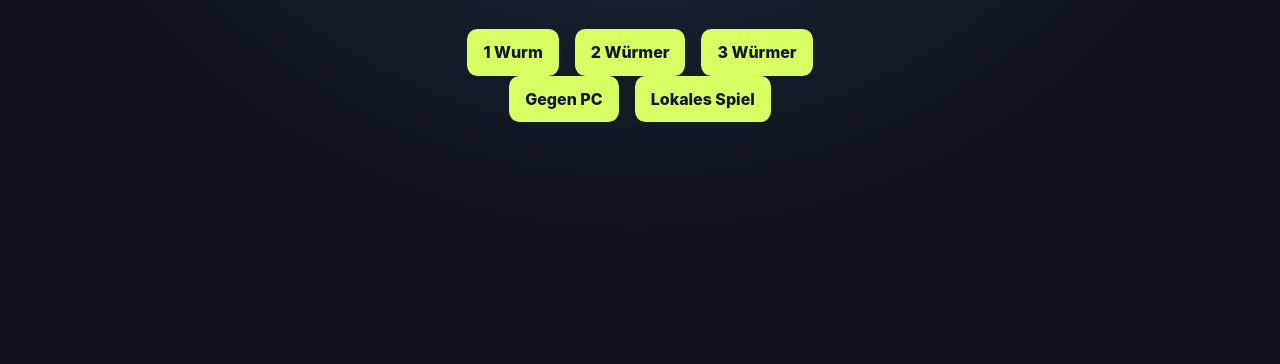
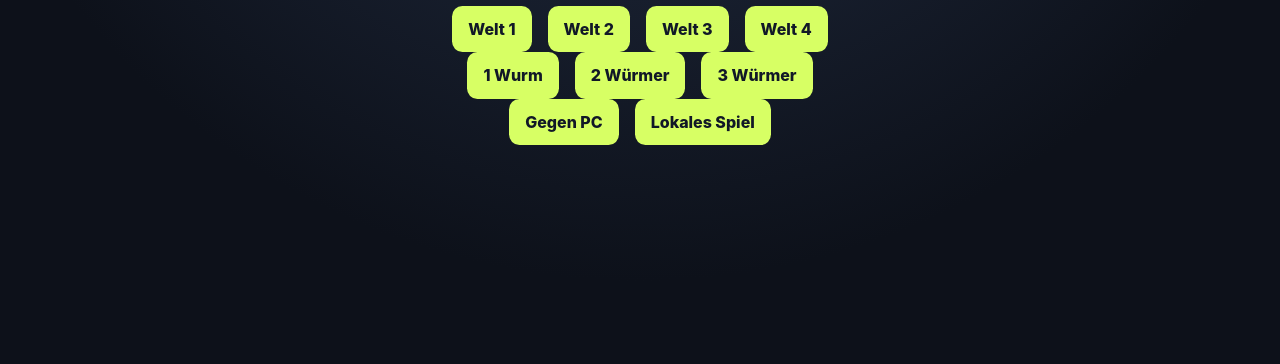
Before and after one commit to SimonP1P/worms, a plain HTML site: page index.html in a window 1280 px wide. Shown: the part 436-800 px from the top of the page. Drawn offline with Linux system fonts and the light colour scheme.

Commit message:
Phase 11: Add world selection controls

```diff
--- a/index.html
+++ b/index.html
@@ -15,7 +15,7 @@
         <h1>Worms Arena</h1>
         <p>Rundenbasierte Gefechte auf zerstörbaren Welten.</p>
       </header>
-      <div class="menu-actions" aria-label="Teamgröße"><button data-team-size="1">1 Wurm</button><button data-team-size="2">2 Würmer</button><button data-team-size="3">3 Würmer</button></div><div id="menu-actions" class="menu-actions" aria-label="Hauptmenü">
+      <div class="menu-actions" aria-label="Weltauswahl"><button data-map="meadow">Welt 1</button><button data-map="canyon">Welt 2</button><button data-map="frost">Welt 3</button><button data-map="volcano">Welt 4</button></div><div class="menu-actions" aria-label="Teamgröße"><button data-team-size="1">1 Wurm</button><button data-team-size="2">2 Würmer</button><button data-team-size="3">3 Würmer</button></div><div id="menu-actions" class="menu-actions" aria-label="Hauptmenü">
         <button data-action="start-pc">Gegen PC</button>
         <button data-action="start-local">Lokales Spiel</button>
       </div>
```
